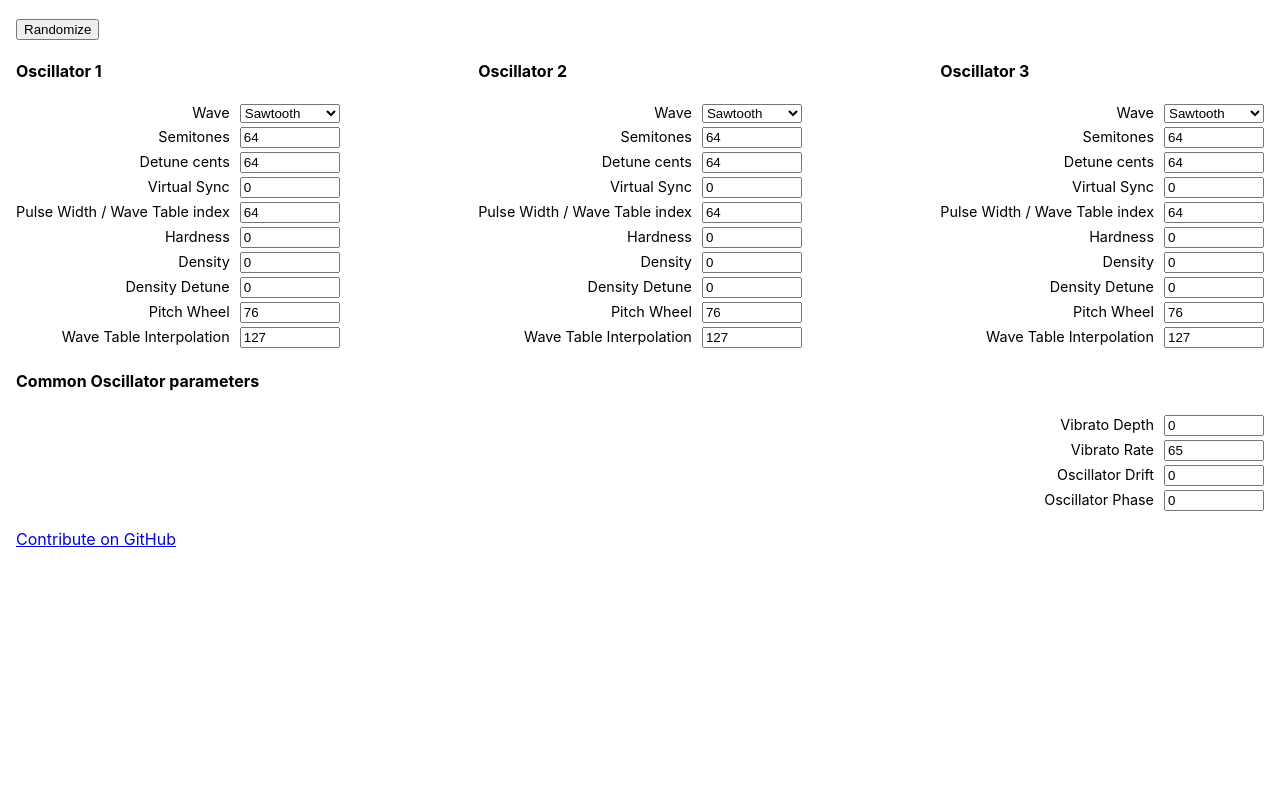
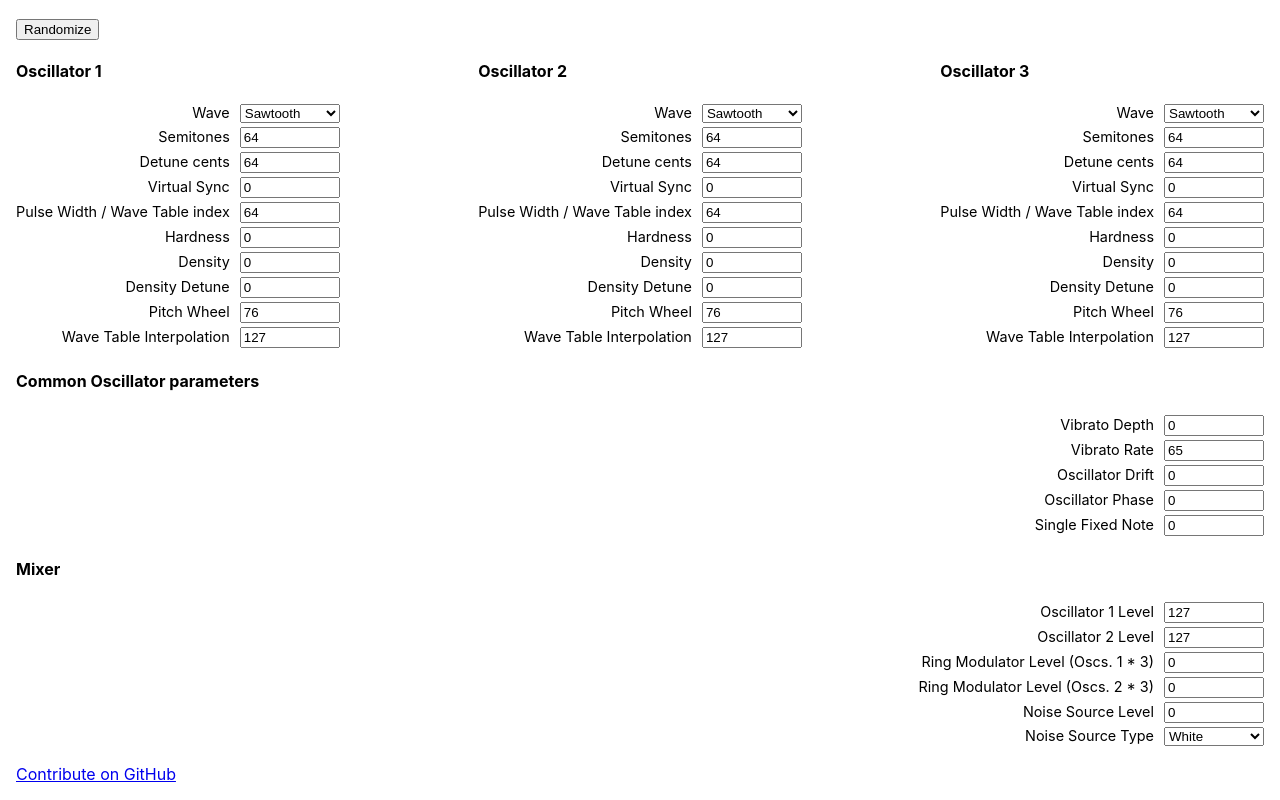
Before and after one commit to nclavaud/mininova-web-editor, a React (Create React App) app: page / in a window 1280 px wide. Shown: the part 453-1253 px from the top of the page. Before the commit the page ends 1018 px from the top, so only its background shows below. Built offline with nearby package versions, Linux system fonts and the light colour scheme.

Commit message:
Add more osc/mixer controls

```diff
--- a/src/components/Oscillators.js
+++ b/src/components/Oscillators.js
@@ -17,7 +17,18 @@ function Oscillators({ emit }) {
       </div>
       <div>
         <h4>Common Oscillator parameters</h4>
-        {['osc-vibrato-depth', 'osc-vibrato-speed', 'osc-drift', 'osc-phase'].map(id => (
+        {['osc-vibrato-depth', 'osc-vibrato-speed', 'osc-drift', 'osc-phase', 'osc-fixed-note'].map(id => (
+          <Control
+            key={id}
+            id={id}
+            control={controls[id]}
+            emit={emit}
+          />
+        ))}
+      </div>
+      <div>
+        <h4>Mixer</h4>
+        {['osc-1-level', 'osc-2-level', 'ring-mod-level-1-3', 'ring-mod-level-2-3', 'noise-level', 'noise-type'].map(id => (
           <Control
             key={id}
             id={id}
--- a/src/mininova.js
+++ b/src/mininova.js
@@ -338,6 +338,87 @@ export const controls = {
     mapFrom: [17, [0, 120]],
     decode: decodeCC,
   },
+  'osc-fixed-note': {
+    short: 'FixNote',
+    label: 'Single Fixed Note',
+    // todo enum [Off, C#-2, ..., G8]
+    range: [0, 127],
+    init: 0,
+    msg: _cc(18),
+    type: CommandType.ControlChange,
+    mapFrom: [18, [0, 127]],
+    decode: decodeCC,
+  },
+  'osc-1-level': {
+    short: 'O1Level',
+    label: 'Oscillator 1 Level',
+    range: [0, 127],
+    init: 127,
+    msg: _cc(51),
+    type: CommandType.ControlChange,
+    mapFrom: [51, [0, 127]],
+    decode: decodeCC,
+  },
+  'osc-2-level': {
+    short: 'O2Level',
+    label: 'Oscillator 2 Level',
+    range: [0, 127],
+    init: 127,
+    msg: _cc(52),
+    type: CommandType.ControlChange,
+    mapFrom: [52, [0, 127]],
+    decode: decodeCC,
+  },
+  'osc-3-level': {
+    short: 'O3Level',
+    label: 'Oscillator 3 Level',
+    range: [0, 127],
+    init: 127,
+    msg: _cc(53),
+    type: CommandType.ControlChange,
+    mapFrom: [53, [0, 127]],
+    decode: decodeCC,
+  },
+  'ring-mod-level-1-3': {
+    short: 'RM1*3Lvl',
+    label: 'Ring Modulator Level (Oscs. 1 * 3)',
+    range: [0, 127],
+    init: 0,
+    msg: _cc(54),
+    type: CommandType.ControlChange,
+    mapFrom: [54, [0, 127]],
+    decode: decodeCC,
+  },
+  'ring-mod-level-2-3': {
+    short: 'RM1*3Lvl',
+    label: 'Ring Modulator Level (Oscs. 2 * 3)',
+    range: [0, 127],
+    init: 0,
+    msg: _cc(55),
+    type: CommandType.ControlChange,
+    mapFrom: [55, [0, 127]],
+    decode: decodeCC,
+  },
+  'noise-level': {
+    short: 'NoiseLvl',
+    label: 'Noise Source Level',
+    range: [0, 127],
+    init: 0,
+    msg: _cc(56),
+    type: CommandType.ControlChange,
+    mapFrom: [56, [0, 127]],
+    decode: decodeCC,
+  },
+  'noise-type': {
+    short: 'NoiseTyp',
+    label: 'Noise Source Type',
+    enum: ['White', 'High', 'Band', 'HiBand'],
+    init: 0,
+    msg: _cc(57),
+    type: CommandType.ControlChange,
+    mapFrom: [57, [0, 3]],
+    decode: decodeCC,
+  },
 };
 
 const inRange = (x, [min, max]) => x >= min && x <= max;
```
